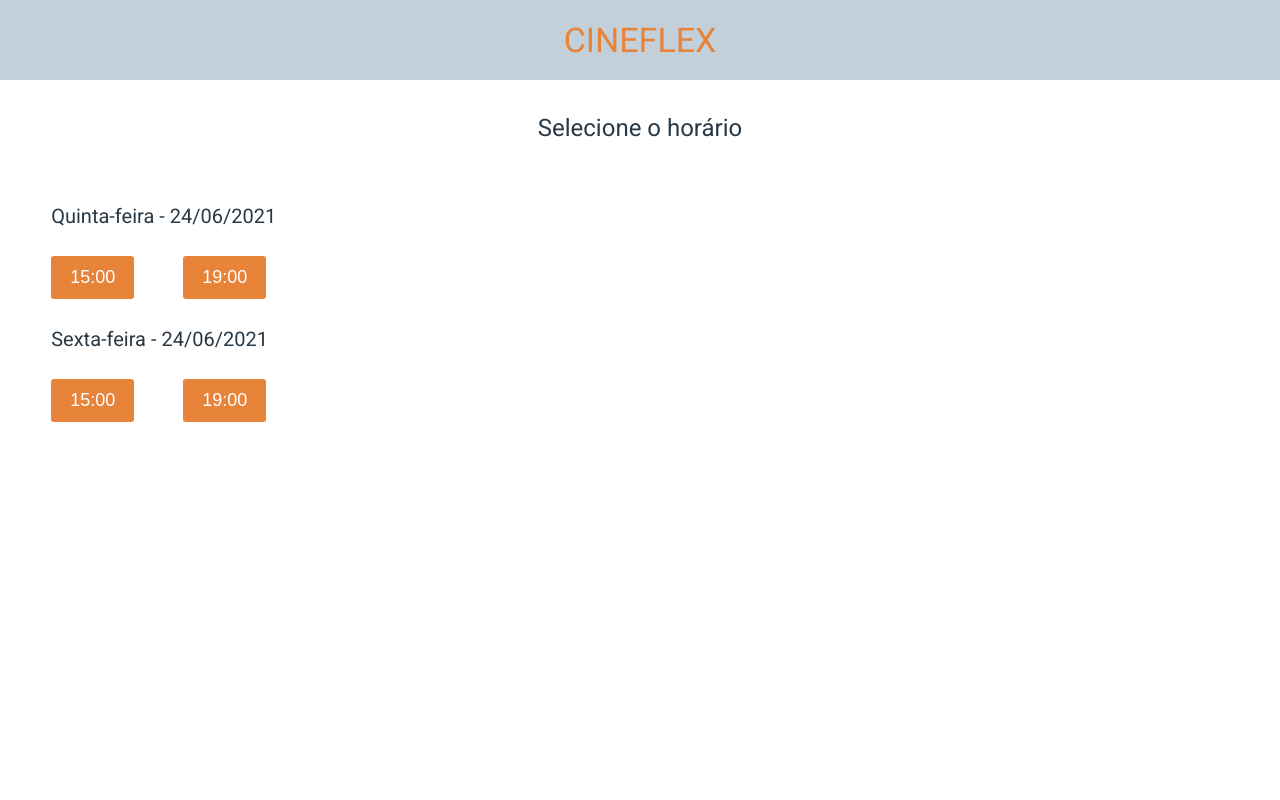
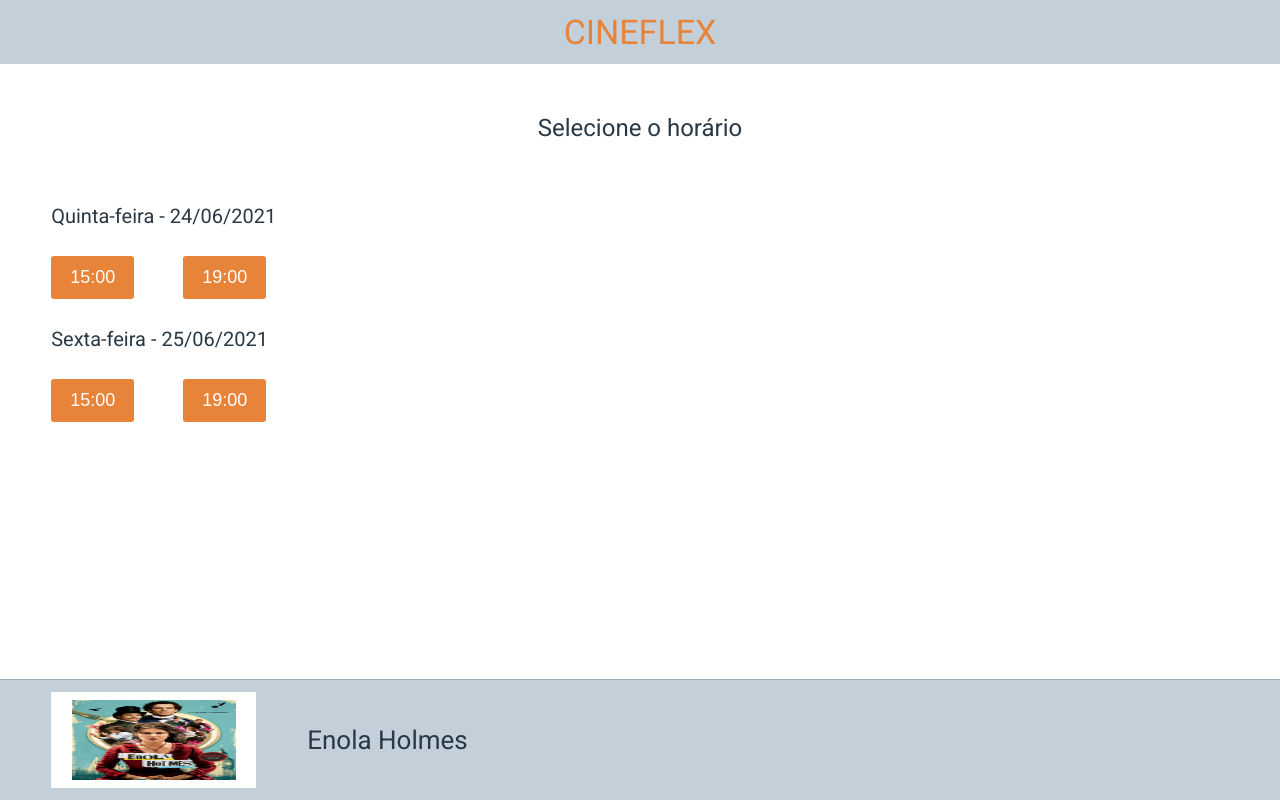
Before and after one commit to Joao-Algeri/projeto10-cineflex, a React (Create React App) app: page /sessoes in a window 1280 px wide. Built offline with nearby package versions, Linux system fonts and the light colour scheme.

Commit message:
Layout:rota sessoes com rodape

```diff
--- a/src/Botoes.js
+++ b/src/Botoes.js
@@ -8,7 +8,7 @@ export default function Botoes({horarios}){
 
     return (
         <Conteudo>
-            {horarios.map((horario)=><button onClick={()=>Navegar("/assentos")}>{horario.name}</button>)}
+            {horarios.map((horario)=><button  key={horario.id}onClick={()=>Navegar("/assentos")}>{horario.name}</button>)}
         </Conteudo>
     )
 }
--- a/src/Sessao.js
+++ b/src/Sessao.js
@@ -1,50 +1,13 @@
-import styled from "styled-components"
 import Botoes from './Botoes.js'
-export default function Sessao(){
-    const SESSAO=[
-        {
-            "id": 27062021,
-            "weekday": "Quinta-feira",
-            "date": "24/06/2021",
-            "showtimes": [
-                {
-                    "name": "15:00",
-                    "id": 7
-                },
-                {
-                    "name": "19:00",
-                    "id": 8
-                }
-            ]
-        },
-        {
-            "id": 27062021,
-            "weekday": "Sexta-feira",
-            "date": "24/06/2021",
-            "showtimes": [
-                {
-                    "name": "15:00",
-                    "id": 7
-                },
-                {
-                    "name": "19:00",
-                    "id": 8
-                }
-            ]
-        }
-    ]
-    return (
-
-        <Conteudo>
-          { SESSAO.map((sessao)=>
+export default function Sessao({SESSAO}){
+           return (
+        <>
+          { SESSAO[0].days.map((sessao)=>
           <>
-          <div className="titulo-meio">{sessao.weekday} - {sessao.date}</div>
+          <div key={sessao.id} className="titulo-meio">{sessao.weekday} - {sessao.date}</div>
           <Botoes horarios={sessao.showtimes}/>
           </>
           )}
-        </Conteudo>
+        </>
     )
 }
-const Conteudo=styled.div`
-
-`
--- a/src/Sessoes.js
+++ b/src/Sessoes.js
@@ -1,11 +1,59 @@
 import styled from "styled-components"
 import axios from "axios"
+import image6  from "./img/image6.png"
 import Sessao from "./Sessao.js"
 export default function Sessoes(){
+    const SESSAO=[
+        {
+            "id": 1,
+            "title": "2067",
+            "posterURL": "https://image.tmdb.org/t/p/w500/7D430eqZj8y3oVkLFfsWXGRcpEG.jpg",
+            "overview": "A lowly utility worker is called to the future by a mysterious radio signal, he must leave his dying wife to embark on a journey that will force him to face his deepest fears in an attempt to change the fabric of reality and save humankind from its greatest environmental crisis yet.",
+            "releaseDate": "2020-10-01T00:00:00.000Z",
+            "days": [
+                {
+                    "id": 24062021,
+                    "weekday": "Quinta-feira",
+                    "date": "24/06/2021",
+                    "showtimes": [
+                        {
+                            "name": "15:00",
+                            "id": 1
+                        },
+                        {
+                            "name": "19:00",
+                            "id": 2
+                        }
+                    ]
+                },
+                {
+                    "id": 25062021,
+                    "weekday": "Sexta-feira",
+                    "date": "25/06/2021",
+                    "showtimes": [
+                        {
+                            "name": "15:00",
+                            "id": 3
+                        },
+                        {
+                            "name": "19:00",
+                            "id": 4
+                        }
+                    ]
+                }
+            ]
+        }
+    ]
     return (
         <Conteudo>
              <div className="titulo-topo">Selecione o horário</div>
-             <Sessao/>
+             <Sessao SESSAO={SESSAO}/>
+             <div className="rodape">
+                <div className="moldura">
+                    <img src={image6} alt={`poster ${SESSAO[0].title}`} />
+                </div>
+                <div className="titulo-filme">Enola Holmes</div>
+             </div>
         </Conteudo>
     )
 }
@@ -40,4 +88,34 @@ font-weight: 400;
         font-size: 18px;
         margin-right: 4%;
     }
+    .rodape{
+        background: #C3CFD9;
+        display:flex;
+        align-items: center;
+        height: 15vh;
+        width: 100vw;
+        position: fixed;
+        bottom:0px;
+        left: 0px;
+        font-size: 26px;
+        font-weight: 400;
+        font-family: 'Roboto';
+        border-top:1px solid #9EADBA;
+    }
+    .moldura{
+        height: 80%;
+        width: 16%;
+        background: white;
+        display:flex;
+        align-items: center;
+        justify-content: center;
+        margin-left: 4%;
+    }
+    img{
+        height: 87%;
+        width: 80%;
+    }
+    .titulo-filme{
+       margin-left: 4%;
+    }
 `
--- a/src/Topo.js
+++ b/src/Topo.js
@@ -11,7 +11,7 @@ background: #C3CFD9;
 display:flex;
 justify-content: center;
 align-items: center;
-height: 10vh;
+height: 8vh;
 width: 100vw;
 position: fixed;
 top:0px;
```
